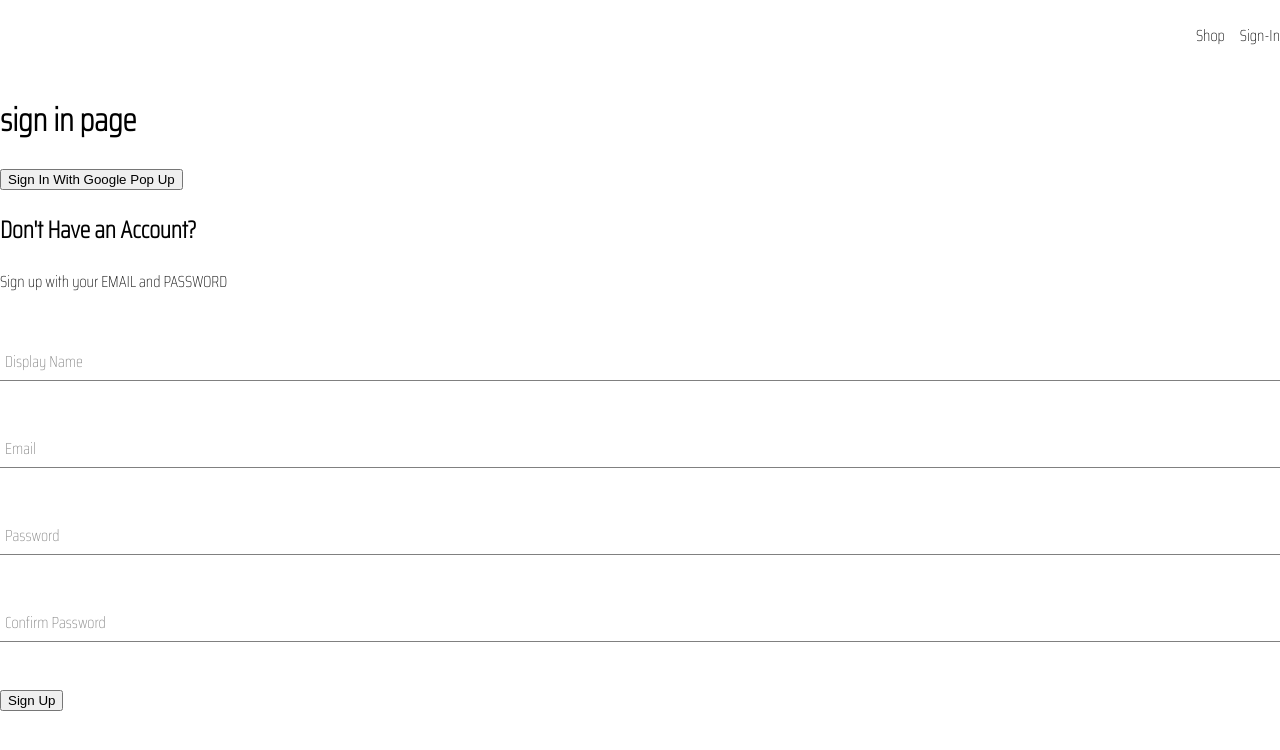
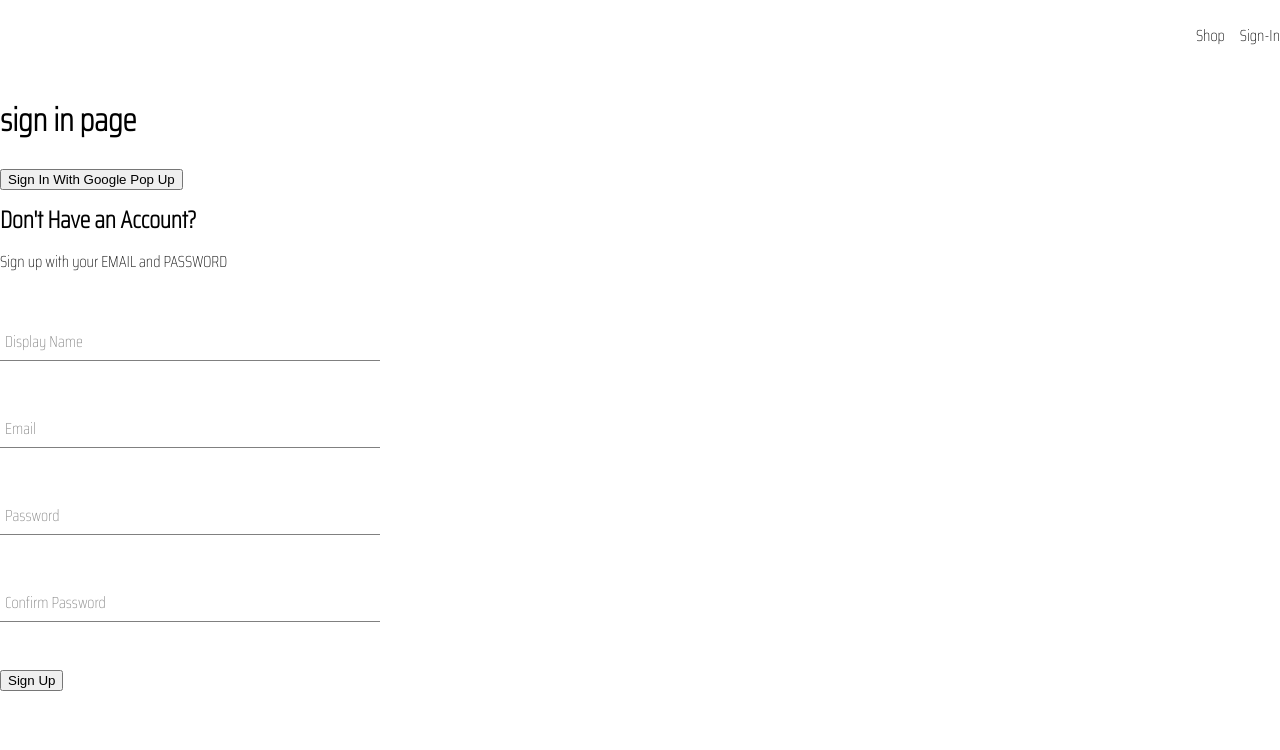
Before and after one commit to Esun94/Trendz_Online_E-Commerce, a React (Create React App) app: page /sign-in in a window 1280 px wide. Shown: the top 750 px of the page. Built offline with nearby package versions, Linux system fonts and the light colour scheme.

Commit message:
created and imported sign-up-form.styles.scss file, imported to sign up form component, created button component

```diff
--- a/src/components/sign-up-form/sign-up-form.component.jsx
+++ b/src/components/sign-up-form/sign-up-form.component.jsx
@@ -1,5 +1,7 @@
 import { useState } from 'react';
 import FormInput from '../form-input/form-input.component';
+
+import './sign-up-form.styles.scss'
 
 import { createAuthUserWithEmailAndPassword, createUserDocumentFromAuth } from '../../utils/firebase utils/firebase.utils';
 
--- /dev/null
+++ b/src/components/sign-up-form/sign-up-form.styles.scss
@@ -0,0 +1,9 @@
+.sign-up-container {
+    display: flex;
+    flex-direction: column;
+    width: 380px;
+
+    h2 {
+        margin: 10px 0;
+    }
+}
```
Also changed, not shown: src/components/button/button.component.jsx (added, +15 -0 lines).
